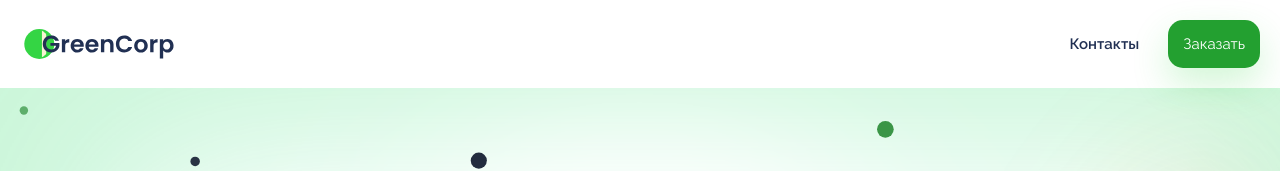
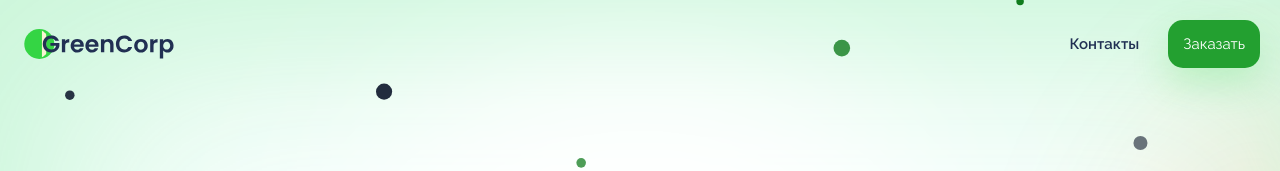
Before and after one commit to Subbot1nV/green-corp-landing, a plain HTML site: page index.html in a window 1280 px wide. Shown: the top 171 px of the page. Drawn offline with nearby package versions, Linux system fonts and the light colour scheme; a script that the page names is missing.

Commit message:
Редактирование стилей

```diff
--- a/main.css
+++ b/main.css
@@ -6,14 +6,17 @@ body {
 
 
 header {
-  position: sticky;
+  position: fixed;
     top: 0;
-  background: white;
+  background: none;
     display: flex;
     justify-content: space-between;
     align-items: center;
     padding: 20px;
     z-index: 1;
+    left: 0;
+    right: 0;
+    transition: 0.25s ease;
 
   }
 
@@ -30,6 +33,11 @@ header {
     font-weight: 600;
     margin-right: 25px;
   }
+  .header__scrolled {
+    background-color: white;
+    box-shadow: 0 12px 34px -11px rgb(65 62 101 / 10%);
+  }
+
   button {
     font-family: 'Raleway', sans—serif;
     font-size: 15px;
@@ -64,7 +72,7 @@ header {
     display: flex;
     justify-content: space-around;
     align-items: center;
-    padding: 115px;
+    padding-top: 200px;
     padding-bottom: 115px;
   }
   .about p {
```
